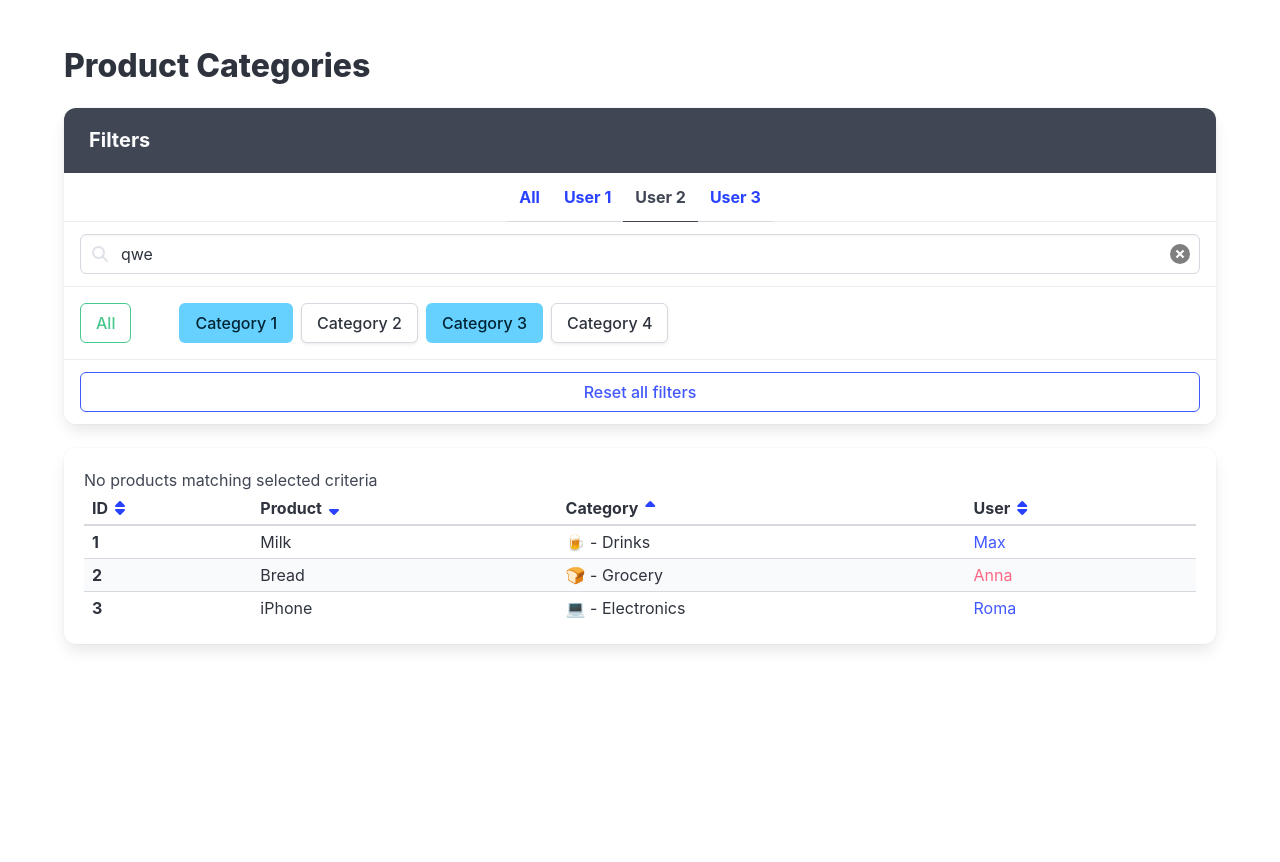
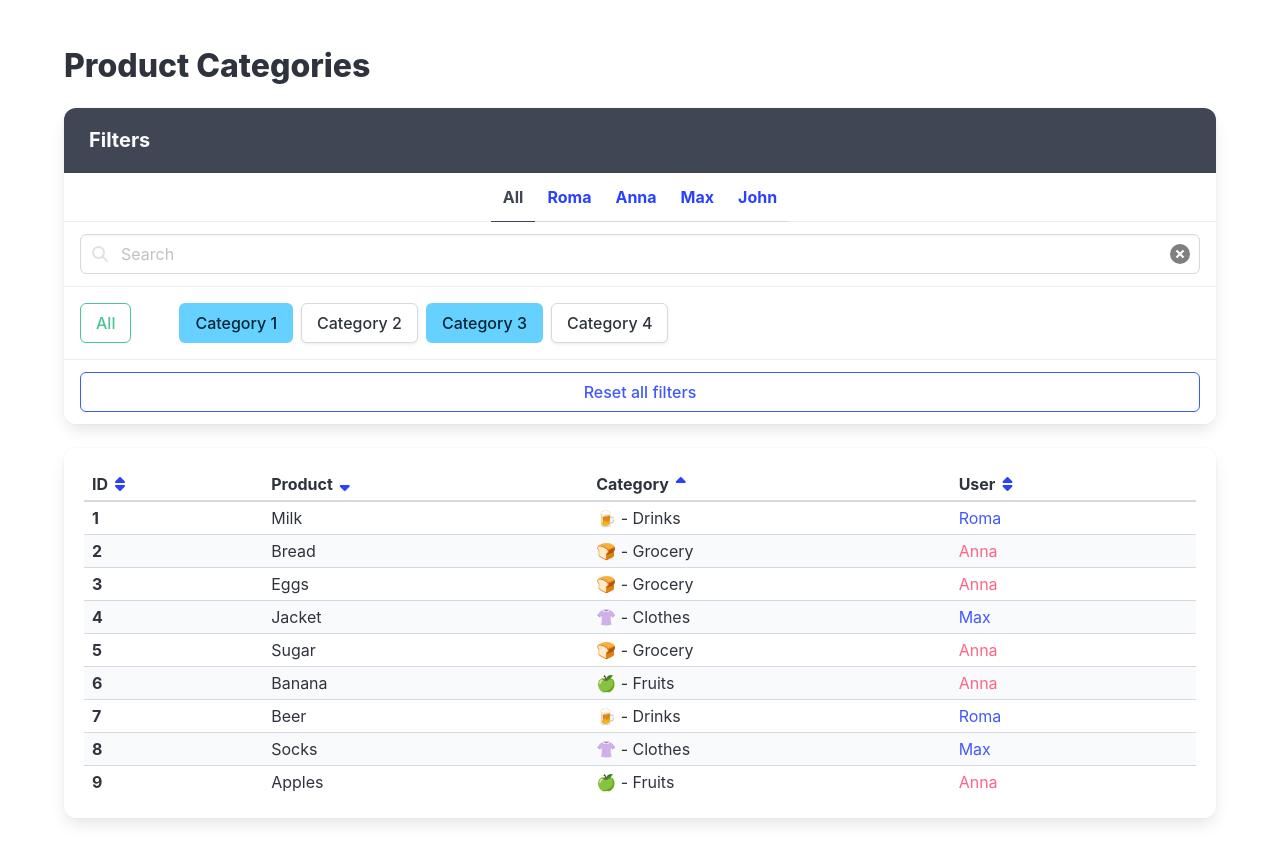
Before and after one commit to izuwiiii/react_practice, a React (Vite) app: page / in a window 1280 px wide. Shown: the top 862 px of the page. Before the commit the page ends 800 px from the top, so only its background shows below. Built offline with nearby package versions, Linux system fonts and the light colour scheme.

Commit message:
task 2 complete

```diff
--- a/src/App.jsx
+++ b/src/App.jsx
@@ -1,19 +1,35 @@
 /* eslint-disable jsx-a11y/accessible-emoji */
-import React from 'react';
+import React, { useState } from 'react';
 import './App.scss';
+import cn from 'classnames';
 
-// import usersFromServer from './api/users';
-// import categoriesFromServer from './api/categories';
-// import productsFromServer from './api/products';
+import usersFromServer from './api/users';
+import categoriesFromServer from './api/categories';
+import productsFromServer from './api/products';
 
-// const products = productsFromServer.map((product) => {
-//   const category = null; // find by product.categoryId
-//   const user = null; // find by category.ownerId
+const products = productsFromServer.map(product => {
+  const category = categoriesFromServer.find(
+    category => category.id === product.categoryId,
+  );
+  const user = usersFromServer.find(user => user.id === category.ownerId);
 
-//   return null;
-// });
+  return {
+    ...product,
+    category,
+    user,
+  };
+});
 
-export const App = () => (
+export const App = () => {
+  const [activeUser, setActiveUser] = useState('All');
+  const [inputField, setInputField] = useState('');
+
+  const filteredProducts =
+    activeUser !== 'All'
+      ? products.filter(product => product.user.name === activeUser)
+      : products;
+
+  return (
     <div className="section">
       <div className="container">
         <h1 className="title">Product Categories</h1>
@@ -26,31 +42,23 @@ export const App = () => (
               <a
                 data-cy="FilterAllUsers"
                 href="#/"
+                className={cn({ 'is-active': activeUser === 'All' })}
+                onClick={() => setActiveUser('All')}
               >
                 All
               </a>
 
+              {usersFromServer.map(user => (
                 <a
                   data-cy="FilterUser"
                   href="#/"
+                  className={cn({ 'is-active': user.name === activeUser })}
+                  onClick={() => setActiveUser(user.name)}
+                  key={user.id}
                 >
-              User 1
+                  {user.name}
                 </a>
-
-            <a
-              data-cy="FilterUser"
-              href="#/"
-              className="is-active"
-            >
-              User 2
-            </a>
-
-            <a
-              data-cy="FilterUser"
-              href="#/"
-            >
-              User 3
-            </a>
+              ))}
             </p>
 
             <div className="panel-block">
@@ -60,7 +68,8 @@ export const App = () => (
                   type="text"
                   className="input"
                   placeholder="Search"
-                value="qwe"
+                  value={inputField}
+                  onChange={event => setInputField(event.target.value)}
                 />
 
                 <span className="icon is-left">
@@ -95,11 +104,7 @@ export const App = () => (
                 Category 1
               </a>
 
-            <a
-              data-cy="Category"
-              className="button mr-2 my-1"
-              href="#/"
-            >
+              <a data-cy="Category" className="button mr-2 my-1" href="#/">
                 Category 2
               </a>
 
@@ -110,11 +115,7 @@ export const App = () => (
               >
                 Category 3
               </a>
-            <a
-              data-cy="Category"
-              className="button mr-2 my-1"
-              href="#/"
-            >
+              <a data-cy="Category" className="button mr-2 my-1" href="#/">
                 Category 4
               </a>
             </div>
@@ -132,10 +133,7 @@ export const App = () => (
         </div>
 
         <div className="box table-container">
-        <p data-cy="NoMatchingMessage">
-          No products matching selected criteria
-        </p>
-
+          {filteredProducts.length > 0 ? (
             <table
               data-cy="ProductTable"
               className="table is-striped is-narrow is-fullwidth"
@@ -145,7 +143,6 @@ export const App = () => (
                   <th>
                     <span className="is-flex is-flex-wrap-nowrap">
                       ID
-
                       <a href="#/">
                         <span className="icon">
                           <i data-cy="SortIcon" className="fas fa-sort" />
@@ -157,7 +154,6 @@ export const App = () => (
                   <th>
                     <span className="is-flex is-flex-wrap-nowrap">
                       Product
-
                       <a href="#/">
                         <span className="icon">
                           <i data-cy="SortIcon" className="fas fa-sort-down" />
@@ -169,7 +165,6 @@ export const App = () => (
                   <th>
                     <span className="is-flex is-flex-wrap-nowrap">
                       Category
-
                       <a href="#/">
                         <span className="icon">
                           <i data-cy="SortIcon" className="fas fa-sort-up" />
@@ -181,7 +176,6 @@ export const App = () => (
                   <th>
                     <span className="is-flex is-flex-wrap-nowrap">
                       User
-
                       <a href="#/">
                         <span className="icon">
                           <i data-cy="SortIcon" className="fas fa-sort" />
@@ -193,56 +187,38 @@ export const App = () => (
               </thead>
 
               <tbody>
-            <tr data-cy="Product">
+                {filteredProducts.map(product => (
+                  <tr data-cy="Product" key={product.id}>
                     <td className="has-text-weight-bold" data-cy="ProductId">
-                1
+                      {product.id}
                     </td>
 
-              <td data-cy="ProductName">Milk</td>
-              <td data-cy="ProductCategory">🍺 - Drinks</td>
+                    <td data-cy="ProductName">{product.name}</td>
+                    <td data-cy="ProductCategory">
+                      {product.category.icon} - {product.category.title}
+                    </td>
 
                     <td
                       data-cy="ProductUser"
-                className="has-text-link"
+                      className={cn(
+                        product.user.sex === 'm'
+                          ? 'has-text-link'
+                          : 'has-text-danger',
+                      )}
                     >
-                Max
+                      {product.user.name}
                     </td>
                   </tr>
-
-            <tr data-cy="Product">
-              <td className="has-text-weight-bold" data-cy="ProductId">
-                2
-              </td>
-
-              <td data-cy="ProductName">Bread</td>
-              <td data-cy="ProductCategory">🍞 - Grocery</td>
-
-              <td
-                data-cy="ProductUser"
-                className="has-text-danger"
-              >
-                Anna
-              </td>
-            </tr>
-
-            <tr data-cy="Product">
-              <td className="has-text-weight-bold" data-cy="ProductId">
-                3
-              </td>
-
-              <td data-cy="ProductName">iPhone</td>
-              <td data-cy="ProductCategory">💻 - Electronics</td>
-
-              <td
-                data-cy="ProductUser"
-                className="has-text-link"
-              >
-                Roma
-              </td>
-            </tr>
+                ))}
               </tbody>
             </table>
+          ) : (
+            <p data-cy="NoMatchingMessage">
+              No products matching selected criteria
+            </p>
+          )}
         </div>
       </div>
     </div>
   );
+};
```
Also changed, not shown: src/components/products.jsx (added). Lines whose indentation alone changed are shown as unchanged.
